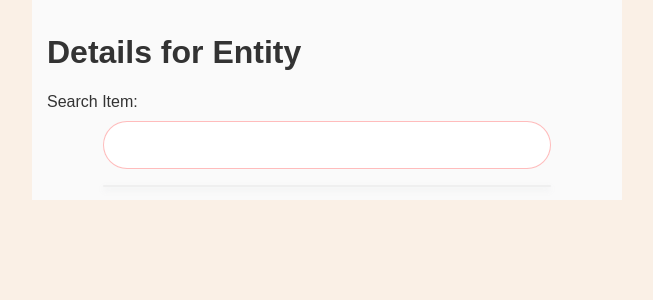
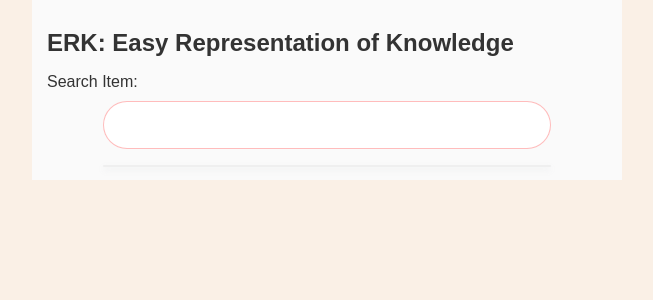
Before and after one commit to ackrep-org/pyirk-django, a Django app: template mainapp/templates/mainapp/landing-page.html in a window 1280 px wide. Shown: the top 300 px of the page, without its empty margins (313-966 px from the left). Run offline with Django 3.2, Linux system fonts and the light colour scheme; the template is opened without the code that fills it, so the values that code supplies are empty; parts of the project's set-up code (start-up, migrations or seed data) failed here and were passed over.

Commit message:
fix heading

```diff
--- a/mainapp/static/mainapp/base.css
+++ b/mainapp/static/mainapp/base.css
@@ -47,6 +47,10 @@ body a:hover{
     width: 90vw;
     max-width: 35em;
     background-color: #FAFAFA;
+}
+
+.main h1 {
+    font-size: 1.5rem;
 }
 
 /* copied classes*/
--- a/mainapp/templates/mainapp/landing-page.html
+++ b/mainapp/templates/mainapp/landing-page.html
@@ -6,7 +6,7 @@
 
 
 {% block content %}
-<h1>Details for Entity</h1>
+<h1>ERK: Easy Representation of Knowledge</h1>
 
     Search Item:
 
```
